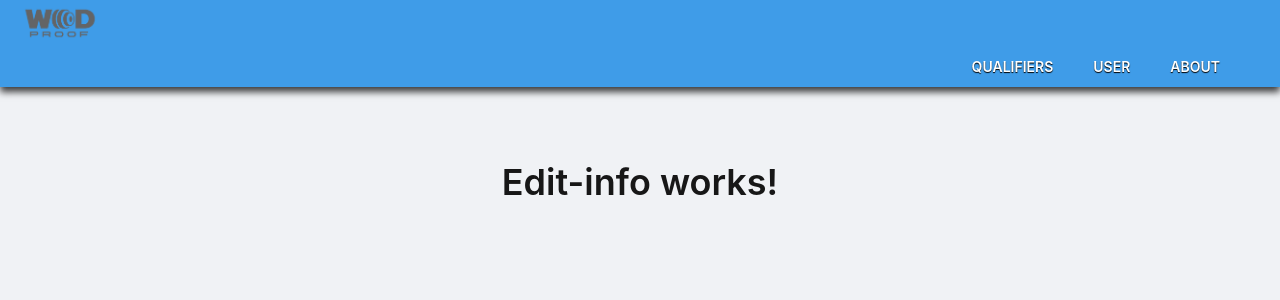
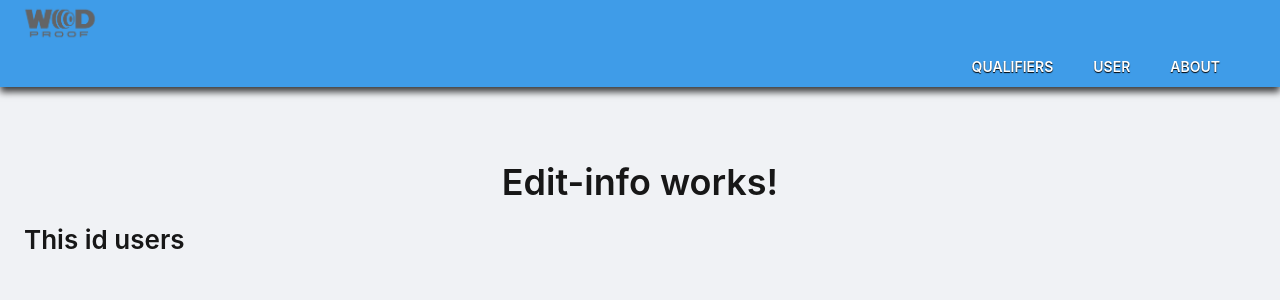
Before and after one commit to Stepanic4/My-Angular-6, an Angular app: page /info in a window 1280 px wide. Shown: the top 300 px of the page. Built offline with nearby package versions, Linux system fonts and the light colour scheme.

Commit message:
h3 changed

```diff
--- a/package.json
+++ b/package.json
@@ -26,7 +26,7 @@
   },
   "devDependencies": {
     "@angular-devkit/build-angular": "~0.8.0",
-    "@angular/cli": "^7.0.2",
+    "@angular/cli": "^7.0.3",
     "@angular/compiler-cli": "^6.1.0",
     "@angular/language-service": "^6.1.0",
     "@types/jasmine": "~2.8.8",
--- a/src/app/component/edit-info/edit-info.component.html
+++ b/src/app/component/edit-info/edit-info.component.html
@@ -2,7 +2,7 @@
     <h1 class="pt-50 text-center">Edit-info works!</h1>
     <div class="row">
         <div class="col-12">
-
+            <h3>This id users</h3>
         </div>
     </div>
 </div>
--- a/src/app/component/qualifiers/qualifiers.component.html
+++ b/src/app/component/qualifiers/qualifiers.component.html
@@ -3,7 +3,7 @@
     <div class="row">
         <div class="col-md-6" *ngFor="let us of user">
 
-            <div class="block text-center" routerLink="/info" href="javascript:void(0);" ngStyle="{{us.backgroundColor}}">
+            <div class="block text-center" routerLink="/info" href="javascript:void(0);">
                 <h4 class="text-primary">{{us?.title}}</h4>
                 <div class="block-logo">
                     <img class="img-avatar img-avatar96" src="{{us?.origin_logo_url}}" alt="avatar">
```
Also changed, not shown: 1 other file (tests, documents, lock files or other folders).
